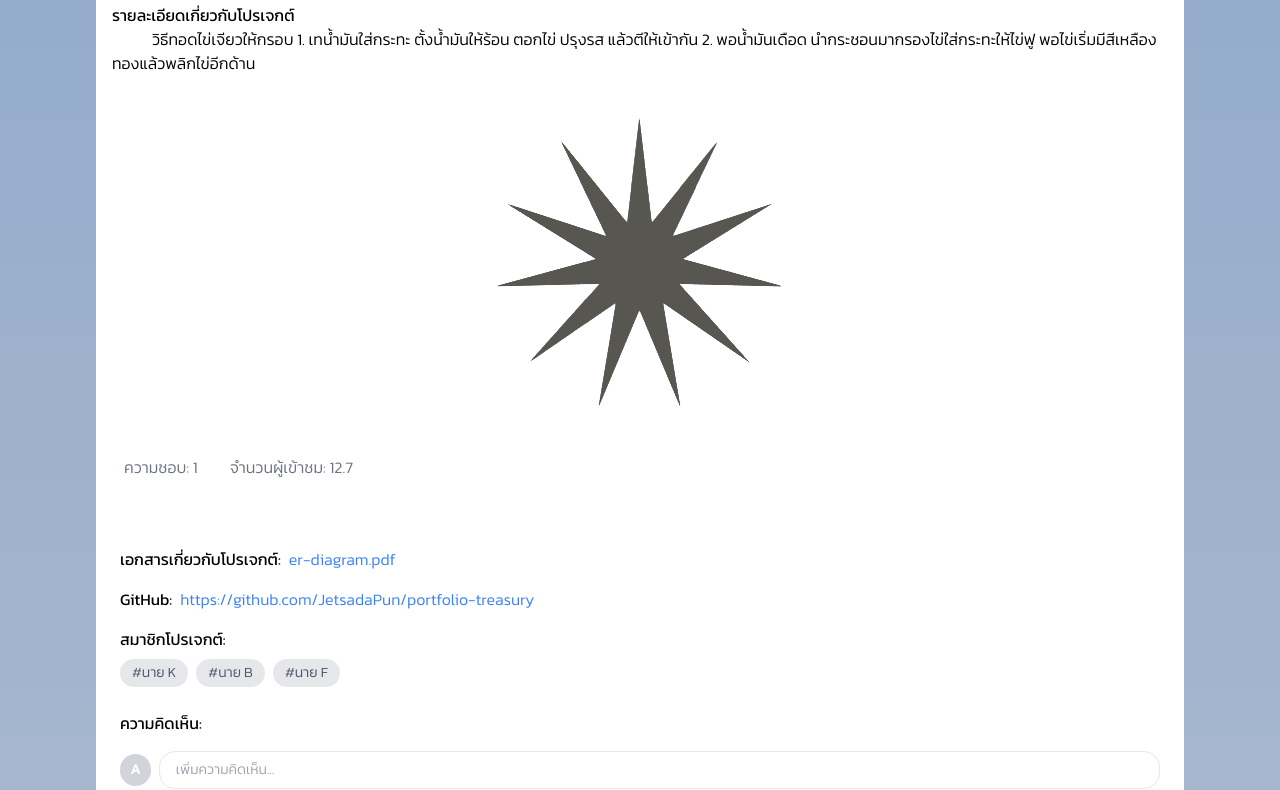
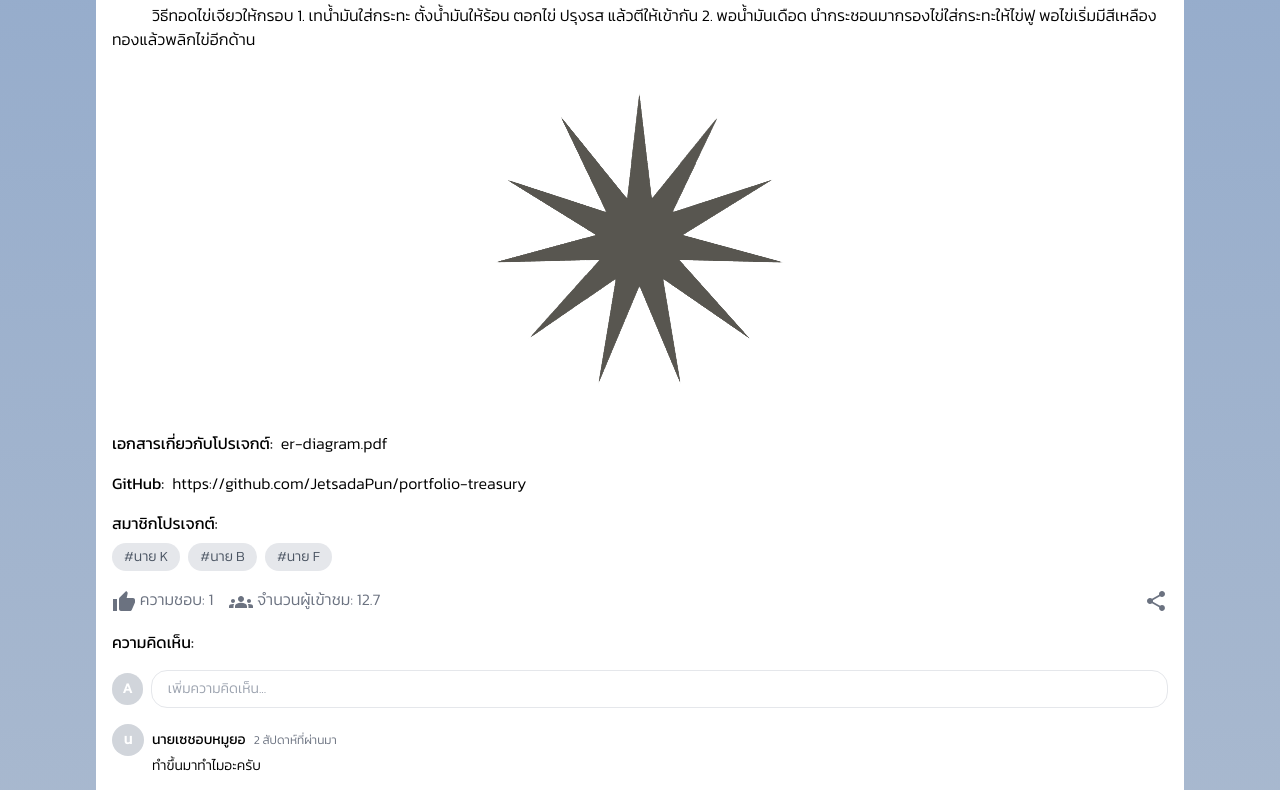
Before and after one commit to JetsadaPun/portfolio-treasury, a Next.js app: page /home in a window 1280 px wide. Shown: the part 3445-4235 px from the top of the page. Built offline with nearby package versions, Linux system fonts and the light colour scheme.

Commit message:
edit page4 and delete detailsubject.tsx

```diff
--- a/src/app/components/projectdetail.tsx
+++ b/src/app/components/comment.tsx
@@ -1,40 +1,28 @@
 import React, { useState } from "react";
 
-interface Comment {
+interface CommentProps {
   username: string;
   text: string;
   date: string;
-  replies?: Comment[];
+  replies?: CommentProps[];
 }
 
-interface Document {
-  name: string;
-  link: string;
+interface CommentpostProps {
+  cards: CommentProps[];
 }
 
-interface ProjectDetailProps {
-  documents: Document[];
-  github: string;
-  membertag: string[];
-  comments?: Comment[];
-}
-
-const ProjectDetail: React.FC<ProjectDetailProps> = ({
-  documents,
-  github,
-  membertag,
-  comments = [],
-}) => {
+const Comment: React.FC<CommentpostProps> = ({ cards }) => {
   const [newComment, setNewComment] = useState<string>("");
-  const [commentsData, setCommentsData] = useState<Comment[]>(comments);
+  const [commentsData, setCommentsData] = useState<CommentProps[]>(cards);
 
   // ฟังก์ชันจัดการการส่งความคิดเห็น
   const handleCommentSubmit = () => {
     if (newComment.trim()) {
-      const newCommentData = {
-        username: "ผู้ใช้ตัวอย่าง",
+      const newCommentData: CommentProps = {
+        username: "เกรียนคีย์บอร์ด ใจกากปากเก่ง",
         text: newComment,
         date: new Date().toLocaleDateString(),
+        replies: [],
       };
       setCommentsData([...commentsData, newCommentData]);
       setNewComment(""); // ล้างช่องกรอกความคิดเห็นหลังส่ง
@@ -48,7 +36,7 @@ const ProjectDetail: React.FC<ProjectDetailProps> = ({
   const handleReplySubmit = (index: number) => {
     if (replyInput[index]?.trim()) {
       const updatedComments = [...commentsData];
-      const replyData = {
+      const replyData: CommentProps = {
         username: "ผู้ใช้ตัวอย่าง",
         text: replyInput[index],
         date: new Date().toLocaleDateString(),
@@ -88,50 +76,7 @@ const ProjectDetail: React.FC<ProjectDetailProps> = ({
   };
 
   return (
-    <div className="relative w-full p-6">
-      {/* เอกสารเกี่ยวกับโปรเจกต์ */}
-      <div className="mt-4 flex gap-2">
-        <p className="text-base font-medium text-black">เอกสารเกี่ยวกับโปรเจกต์:</p>
-        <div className="flex flex-col gap-2">
-          {documents.map((doc, index) => (
-            <a
-              key={index}
-              href={doc.link}
-              target="_blank"
-              rel="noopener noreferrer"
-              className="text-blue-500"
-            >
-              {doc.name}
-            </a>
-          ))}
-        </div>
-      </div>
-
-      {/* GitHub */}
-      <div className="mt-4 flex gap-2">
-        <p className="text-base font-medium text-black">GitHub:</p>
-        <a href={github} target="_blank" rel="noopener noreferrer" className="text-blue-500">
-          {github}
-        </a>
-      </div>
-
-      {/* สมาชิกโปรเจกต์ */}
-      <div className="mt-4">
-        <p className="text-base font-medium text-black">สมาชิกโปรเจกต์:</p>
-        <div className="flex flex-wrap gap-2 mt-2">
-          {membertag.map((member, index) => (
-            <span
-              key={index}
-              className="bg-gray-200 text-gray-600 text-sm py-1 px-3 rounded-full"
-            >
-              #{member}
-            </span>
-          ))}
-        </div>
-      </div>
-
-      {/* ความคิดเห็น */}
-      <div className="mt-6">
+      <div className="relative">
         <p className="text-base font-medium text-black">ความคิดเห็น:</p>
         <div className="mt-4 flex items-center gap-2">
           {/* รูปโปรไฟล์ตรงหน้าช่องเพิ่มความคิดเห็น */}
@@ -145,7 +90,7 @@ const ProjectDetail: React.FC<ProjectDetailProps> = ({
             className="w-full border rounded-2xl px-4 py-2 text-sm text-black"
             value={newComment}
             onChange={(e) => setNewComment(e.target.value)}
-            onKeyDown={handleCommentKeyDown} // เพิ่มการฟังการกด Enter
+            onKeyDown={handleCommentKeyDown}
           />
         </div>
 
@@ -192,8 +137,8 @@ const ProjectDetail: React.FC<ProjectDetailProps> = ({
                   placeholder="ตอบกลับความคิดเห็น..."
                   className="w-full border rounded-2xl px-4 py-2 text-sm text-black"
                   value={replyInput[index] || ""}
-                  onChange={(e) => handleReplyChange(e, index)} // อัปเดตการพิมพ์ในช่องนี้
-                  onKeyDown={(e) => handleReplyKeyDown(e, index)} // เพิ่มการฟังการกด Enter
+                  onChange={(e) => handleReplyChange(e, index)} // อัปเดตการพิมพ์
+                  onKeyDown={(e) => handleReplyKeyDown(e, index)}
                 />
               </div>
             </div>
@@ -202,8 +147,7 @@ const ProjectDetail: React.FC<ProjectDetailProps> = ({
           <p className="text-sm text-gray-500 mt-4">ยังไม่มีความคิดเห็น</p>
         )}
       </div>
-    </div>
   );
 };
 
-export default ProjectDetail;
+export default Comment;
--- a/src/app/components/reviewsubject.tsx
+++ b/src/app/components/reviewsubject.tsx
@@ -3,6 +3,14 @@ import ChatBubbleIcon from "@mui/icons-material/ChatBubble";
 import ThumbUpIcon from "@mui/icons-material/ThumbUp";
 import GroupsIcon from "@mui/icons-material/Groups";
 import ShareIcon from "@mui/icons-material/Share";
+
+// Type สำหรับเอกสาร
+interface Document {
+  name: string;
+  link: string;
+}
+
+// Type สำหรับข้อมูลที่ใช้ใน Review
 interface ReviewProps {
   username: string;
   date: string;
@@ -12,11 +20,14 @@ interface ReviewProps {
   comment: number;
   likeCount: number;
   views: number;
+  documents?: Document[];  // เอกสารเกี่ยวกับโปรเจกต์
+  github?: string;         // ลิงก์ GitHub
+  membertag?: string[];    // รายชื่อสมาชิกโปรเจกต์
+  showDocuments?: boolean; // ควบคุมการแสดงเอกสาร
+  showGithub?: boolean;    // ควบคุมการแสดง GitHub
+  showMemberTags?: boolean; // ควบคุมการแสดงสมาชิกโปรเจกต์
 }
 
-interface ReviewsubjectProps {
-  cards: ReviewProps[];
-}
 const Reviewsubject: React.FC<ReviewProps> = ({
   username,
   date,
@@ -26,27 +37,35 @@ const Reviewsubject: React.FC<ReviewProps> = ({
   comment,
   likeCount,
   views,
+  documents = [],
+  github = "",
+  membertag = [],
+  showDocuments = true,
+  showGithub = true,
+  showMemberTags = true,
 }) => {
   return (
-    <div className="relative rounded-2xl w-full border-[1px] border-black p-4 ">
+    <div className="relative rounded-2xl w-full border-[1px] border-black p-4">
+      {/* ข้อมูลผู้ใช้และวันที่ */}
       <div className="flex items-center mb-2">
         <p className="text-base font-medium text-black mr-2">{username}</p>
         <p className="text-base text-gray-500">{date}</p>
       </div>
+
+      {/* ชื่อโปรเจกต์ */}
       <p className="text-base font-medium text-black inline">ชื่อโปรเจกต์: </p>
-      <span className="text-base text-black"> {projectName}</span>
+      <span className="text-base text-black">{projectName}</span>
 
-      <p className="text-base font-medium text-black mt-2">
-        รายละเอียดเกี่ยวกับโปรเจกต์
-      </p>
+      {/* รายละเอียดเกี่ยวกับโปรเจกต์ */}
+      <p className="text-base font-medium text-black mt-2">รายละเอียดเกี่ยวกับโปรเจกต์</p>
       <span className="m-10 text-base text-black">{detail}</span>
 
+      {/* แสดงภาพโปรเจกต์ */}
       <div className="flex justify-center items-center mt-4">
         <div className="relative">
           <img
             src={image}
             alt="Project"
-            className="rounded-lg"
             style={{
               maxWidth: "400px",
               minWidth: "200px",
@@ -56,6 +75,8 @@ const Reviewsubject: React.FC<ReviewProps> = ({
           />
         </div>
       </div>
+
+      {/* แสดงข้อมูลที่เกี่ยวกับการโต้ตอบ */}
       <div className="flex items-center mt-4 text-gray-500 gap-x-8 justify-between">
         <div className="flex gap-4">
           <div>
@@ -69,11 +90,56 @@ const Reviewsubject: React.FC<ReviewProps> = ({
           </div>
         </div>
         <div>
-          <div>
-            <ShareIcon />
+          <ShareIcon />
+        </div>
+      </div>
+
+      {/* แสดงเอกสารเกี่ยวกับโปรเจกต์ (ถ้าเปิดใช้งาน) */}
+      {showDocuments && documents.length > 0 && (
+        <div className="mt-4 flex gap-2">
+          <p className="text-base font-medium text-black">เอกสารเกี่ยวกับโปรเจกต์:</p>
+          <div className="flex flex-col gap-2">
+            {documents.map((doc, index) => (
+              <a
+                key={index}
+                href={doc.link}
+                target="_blank"
+                rel="noopener noreferrer"
+                className="text-blue-500"
+              >
+                {doc.name}
+              </a>
+            ))}
           </div>
         </div>
-      </div>
+      )}
+
+      {/* แสดง GitHub (ถ้าเปิดใช้งานและมี GitHub) */}
+      {showGithub && github && (
+        <div className="mt-4 flex gap-2">
+          <p className="text-base font-medium text-black inline">GitHub:</p>
+          <a href={github} target="_blank" rel="noopener noreferrer" className="text-blue-500">
+            {github}
+          </a>
+        </div>
+      )}
+
+      {/* แสดงสมาชิกโปรเจกต์ (ถ้าเปิดใช้งาน) */}
+      {showMemberTags && membertag.length > 0 && (
+        <div className="mt-4">
+          <p className="text-base font-medium text-black">สมาชิกโปรเจกต์:</p>
+          <div className="flex flex-wrap gap-2 mt-2">
+            {membertag.map((member, index) => (
+              <span
+                key={index}
+                className="bg-gray-200 text-gray-600 text-sm py-1 px-3 rounded-full"
+              >
+                #{member}
+              </span>
+            ))}
+          </div>
+        </div>
+      )}
     </div>
   );
 };
--- a/src/app/utils/page4.tsx
+++ b/src/app/utils/page4.tsx
@@ -1,8 +1,12 @@
-"use client";
+"use client";  // เพิ่มบรรทัดนี้เพื่อให้ไฟล์ทำงานใน client-side
+
 import React from "react";
 import { Kanit } from "next/font/google";
 import { useRouter } from "next/navigation";
-import ProjectDetail from "../components/projectdetail";
+import ThumbUpIcon from "@mui/icons-material/ThumbUp";
+import GroupsIcon from "@mui/icons-material/Groups";
+import ShareIcon from "@mui/icons-material/Share";
+import Comment from "../components/comment";
 
 const kanit = Kanit({
   subsets: ["thai", "latin"],
@@ -29,19 +33,20 @@ const Page4 = () => {
       detail:
         "วิธีทอดไข่เจียวให้กรอบ 1. เทน้ำมันใส่กระทะ ตั้งน้ำมันให้ร้อน ตอกไข่ ปรุงรส แล้วตีให้เข้ากัน 2. พอน้ำมันเดือด นำกระชอนมากรองไข่ใส่กระทะให้ไข่ฟู พอไข่เริ่มมีสีเหลืองทองแล้วพลิกไข่อีกด้าน",
       image: "/img2.png",
-      comment: 1,
       likeCount: 1,
       views: 12.7,
-    },
-  ];
-
-  const projectdetail = {
       documents: [
         { name: "er-diagram.pdf", link: "https://example.com/doc1.pdf" },
       ],
       github: "https://github.com/JetsadaPun/portfolio-treasury",
       membertag: ["นาย K", "นาย B", "นาย F"],
-    comments: [
+      showDocuments: true,
+      showGithub: true,
+      showMemberTags: true,
+    },
+  ];
+
+  const comment = [
     {
       username: "นายเซชอบหมูยอ",
       text: "ทำขึ้นมาทำไมอะครับ",
@@ -60,8 +65,7 @@ const Page4 = () => {
       date: "2 สัปดาห์ที่ผ่านมา",
       replies: [],
     },
-    ],
-  };
+  ];
 
   const handleBack = () => {
     router.back();
@@ -79,18 +83,15 @@ const Page4 = () => {
         {/* หัวข้อ */}
         <div className="relative p-4 w-full">
           {subjects.map((subject, index) => (
-            <div key={index} className="mb-4">
+            <div key={index}>
               <h2 className="text-base text-black">
                 {subject.code} - {subject.title}
               </h2>
               <div className="flex">
-                <h2 className="text-base text-[#FFFFFF]">
-                  {subject.code} -
-                </h2>
-                <h2 className="text-base text-gray-700">
-                  {subject.subtitle}
-                </h2>
-              </div>            </div>
+                <h2 className="text-base text-[#FFFFFF]">{subject.code} - </h2>
+                <h2 className="text-base text-gray-700">{subject.subtitle}</h2>
+              </div>
+            </div>
           ))}
         </div>
 
@@ -99,13 +100,19 @@ const Page4 = () => {
           {reviewsubject.map((review, index) => (
             <div key={index} className="relative w-full p-4">
               <div className="flex items-center mb-2">
-                <p className="text-base font-medium text-black mr-2">{review.username}</p>
+                <p className="text-base font-medium text-black mr-2">
+                  {review.username}
+                </p>
                 <p className="text-base text-gray-500">{review.date}</p>
               </div>
-              <p className="text-base font-medium text-black inline">ชื่อโปรเจกต์: </p>
+              <p className="text-base font-medium text-black inline">
+                ชื่อโปรเจกต์:{" "}
+              </p>
               <span className="text-base text-black"> {review.projectName}</span>
 
-              <p className="text-base font-medium text-black mt-2">รายละเอียดเกี่ยวกับโปรเจกต์</p>
+              <p className="text-base font-medium text-black mt-2">
+                รายละเอียดเกี่ยวกับโปรเจกต์
+              </p>
               <span className="m-10 text-base text-black">{review.detail}</span>
 
               <div className="flex justify-center items-center mt-4">
@@ -113,7 +120,6 @@ const Page4 = () => {
                   <img
                     src={review.image || "/placeholder.png"} // Fallback image
                     alt="Project"
-                    className="rounded-lg"
                     style={{
                       maxWidth: "400px",
                       minWidth: "200px",
@@ -123,30 +129,96 @@ const Page4 = () => {
                   />
                 </div>
               </div>
-              <div className="flex items-center mt-4 text-gray-500 gap-x-8 m-3">
-                <div>ความชอบ: {review.likeCount}</div>
-                <div>จำนวนผู้เข้าชม: {review.views}</div>
+
+              {/* เอกสารเกี่ยวกับโปรเจกต์ */}
+              {review.showDocuments && review.documents.length > 0 && (
+                <div className="mt-4 flex gap-2">
+                  <p className="text-base font-medium text-black">
+                    เอกสารเกี่ยวกับโปรเจกต์:
+                  </p>
+                  <div className="flex flex-col gap-2">
+                    {review.documents.map((doc, index) => (
+                      <a
+                        key={index}
+                        href={doc.link}
+                        target="_blank"
+                        rel="noopener noreferrer"
+                        className="text-black"
+                      >
+                        {doc.name}
+                      </a>
+                    ))}
+                  </div>
+                </div>
+              )}
+
+              {/* GitHub */}
+              {review.showGithub && review.github && (
+                <div className="mt-4 flex gap-2">
+                  <p className="text-base font-medium text-black">GitHub:</p>
+                  <a
+                    href={review.github}
+                    target="_blank"
+                    rel="noopener noreferrer"
+                    className="text-black"
+                  >
+                    {review.github}
+                  </a>
+                </div>
+              )}
+
+              {/* สมาชิกโปรเจกต์ */}
+              {review.showMemberTags && review.membertag.length > 0 && (
+                <div className="mt-4">
+                  <p className="text-base font-medium text-black">
+                    สมาชิกโปรเจกต์:
+                  </p>
+                  <div className="flex flex-wrap gap-2 mt-2">
+                    {review.membertag.map((member, index) => (
+                      <span
+                        key={index}
+                        className="bg-gray-200 text-gray-600 text-sm py-1 px-3 rounded-full"
+                      >
+                        #{member}
+                      </span>
+                    ))}
+                  </div>
+                </div>
+              )}
+
+              <div className="flex items-center mt-4 text-gray-500 gap-x-8 justify-between">
+                <div className="flex gap-4">
+                  <div>
+                    <ThumbUpIcon /> ความชอบ: {review.likeCount}
+                  </div>
+                  <div>
+                    <GroupsIcon /> จำนวนผู้เข้าชม: {review.views}
+                  </div>
+                </div>
+                <ShareIcon />
               </div>
             </div>
           ))}
         </div>
 
-        {/* รายละเอียดโปรเจกต์ */}
-        <div className="flex flex-col gap-y-4">
-          <ProjectDetail
-            documents={projectdetail.documents}
-            github={projectdetail.github}
-            membertag={projectdetail.membertag}
-            comments={projectdetail.comments}
-          />
+        {/* แสดงคอมเมนต์ */}
+        <div className="mx-4 flex flex-col gap-y-4">
+          {/* ส่ง comment ให้กับ Comment component */}
+          <Comment cards={comment} />
         </div>
 
         {/* ปุ่มย้อนกลับ & สร้างรีวิว */}
         <div className="flex justify-between">
-          <button onClick={handleBack} className={`${buttonStyles} bg-[#AAD7BF]`}>
+          <button
+            onClick={handleBack}
+            className={`${buttonStyles} bg-[#AAD7BF]`}
+          >
             ย้อนกลับ
           </button>
-          <button onClick={handleCreateReview} className={`${buttonStyles} bg-[#FDE69E]`}>
+          <button
+            onClick={handleCreateReview}
+            className={`${buttonStyles} bg-[#FDE69E]`}
+          >
             สร้างรีวิว
           </button>
         </div>
```
Also changed, not shown: src/app/utils/page3.tsx (+16 -2 lines). Lines whose indentation alone changed are shown as unchanged.
